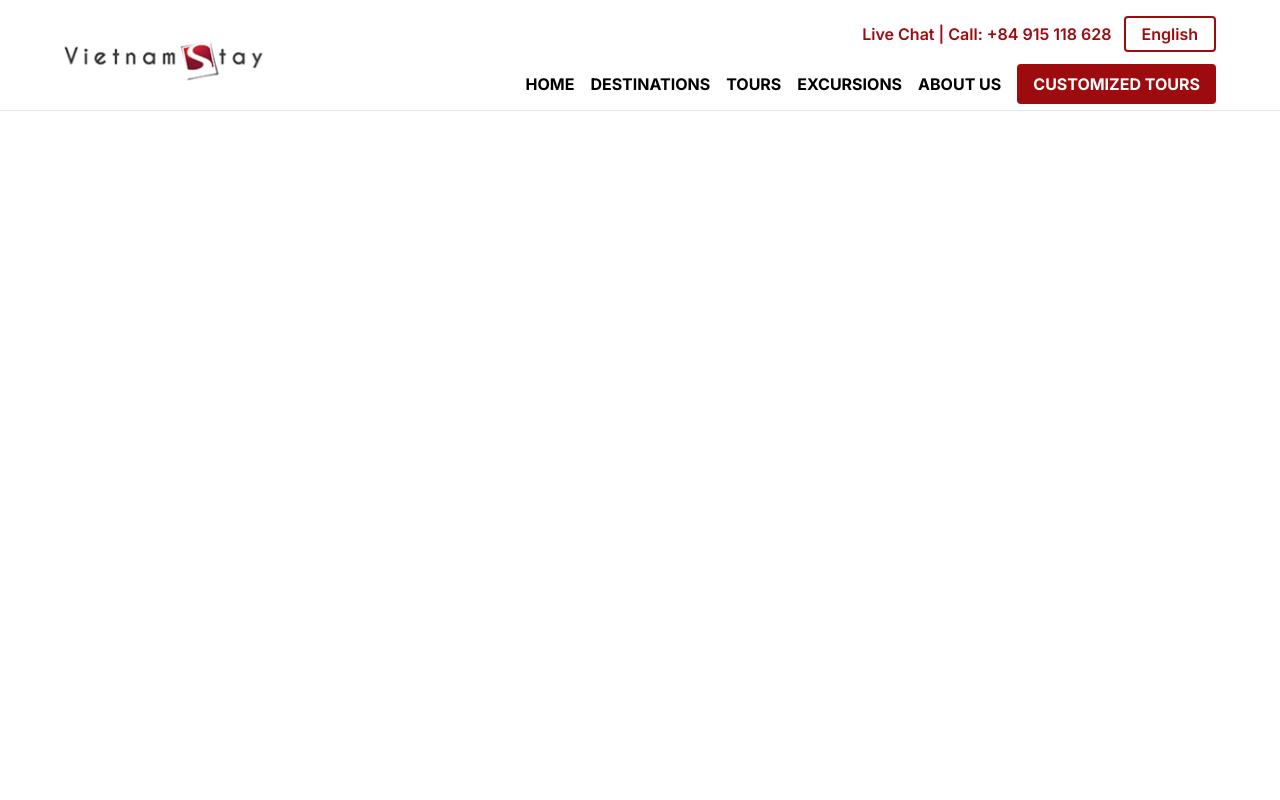
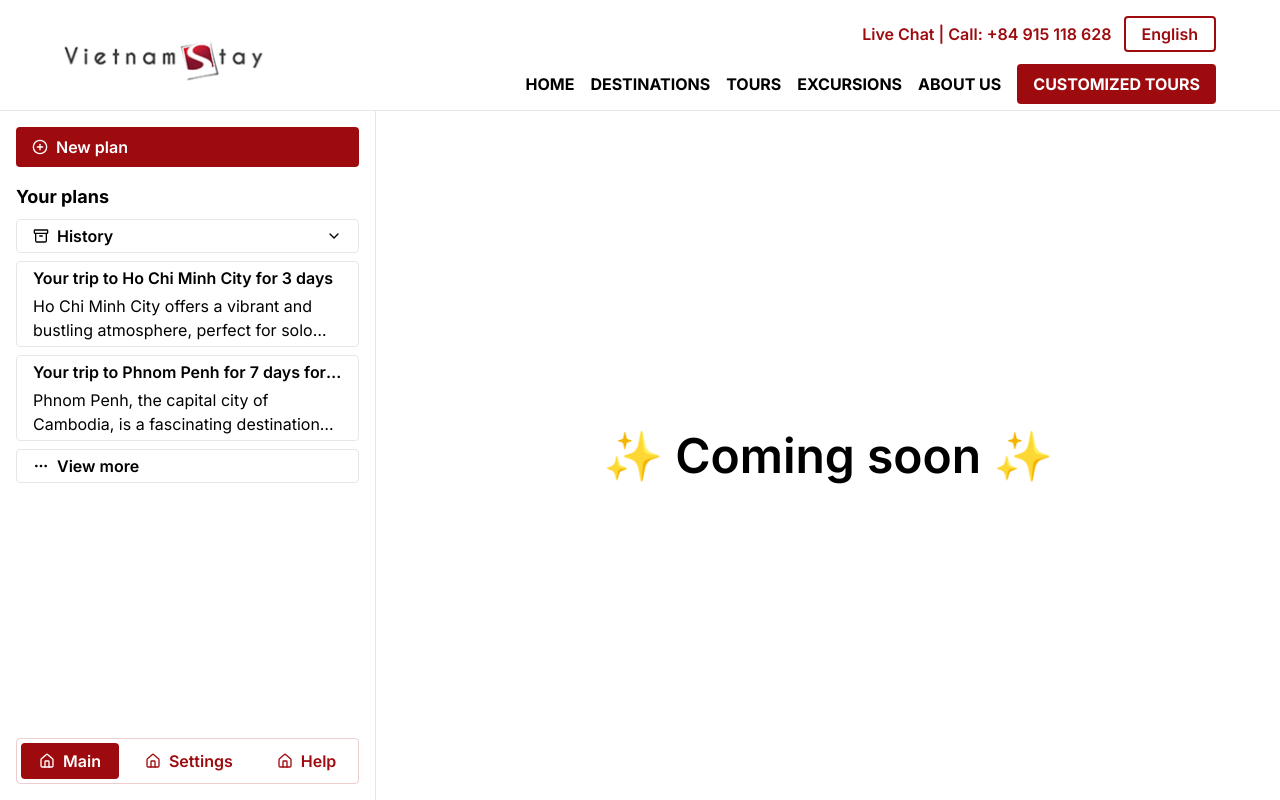
Before and after one commit to vhpx/vnstay-ai-integration-prototype, a Next.js app: page / in a window 1280 px wide. Built offline with nearby package versions, Linux system fonts and the light colour scheme.

Commit message:
feat: add sidebar prototype

```diff
--- a/package.json
+++ b/package.json
@@ -11,7 +11,8 @@
   "dependencies": {
     "next": "14.2.3",
     "react": "^18.3.1",
-    "react-dom": "^18.3.1"
+    "react-dom": "^18.3.1",
+    "lucide-react": "^0.378.0"
   },
   "devDependencies": {
     "@types/node": "^20.12.11",
--- a/src/app/layout.tsx
+++ b/src/app/layout.tsx
@@ -2,6 +2,8 @@ import type { Metadata } from "next";
 import { Inter } from "next/font/google";
 import "./globals.css";
 import Navbar from "./navbar";
+import Sidebar from "./sidebar";
+import NavbarPadding from "./navbar-padding";
 
 const inter = Inter({ subsets: ["latin"] });
 
@@ -17,9 +19,14 @@ export default function RootLayout({
 }>) {
   return (
     <html lang="en">
-      <body className={`min-h-screen w-full h-full ${inter.className}`}>
+      <body className={`flex flex-col min-h-screen ${inter.className}`}>
         <Navbar />
-        <main>{children}</main>
+        <NavbarPadding>
+          <main className="flex flex-1 h-full min-h-full">
+            <Sidebar />
+            {children}
+          </main>
+        </NavbarPadding>
       </body>
     </html>
   );
--- /dev/null
+++ b/src/app/navbar-padding.tsx
@@ -0,0 +1,40 @@
+"use client";
+
+import { usePathname } from "next/navigation";
+import { ReactNode, useEffect, useState } from "react";
+
+interface Props {
+  children: ReactNode;
+}
+
+export default function NavbarPadding({ children }: Props) {
+  const pathname = usePathname();
+
+  const defaultHeight = 111;
+  const [navbarHeight, setNavbarHeight] = useState(defaultHeight);
+
+  useEffect(() => {
+    if (pathname === "/") return;
+
+    const navbar = document.getElementById("navbar");
+    const height = navbar?.clientHeight ?? defaultHeight;
+
+    setNavbarHeight(height);
+  }, [pathname]);
+
+  return (
+    <>
+      <div
+        className={`${pathname === "/login" ? "flex" : ""}`}
+        style={{ height: navbarHeight }}
+      />
+      <div
+        style={{
+          height: `calc(100vh - ${navbarHeight}px)`,
+        }}
+      >
+        {children}
+      </div>
+    </>
+  );
+}
--- a/src/app/navbar.tsx
+++ b/src/app/navbar.tsx
@@ -3,7 +3,10 @@ import Link from "next/link";
 
 export default function Navbar() {
   return (
-    <nav className="flex justify-between p-2 pb-0 md:pb-0 md:p-4 border-b items-center lg:px-8 xl:px-16">
+    <nav
+      id="navbar"
+      className="fixed inset-x-0 top-0 z-50 bg-white flex justify-between p-2 pb-0 md:pb-0 md:p-4 border-b items-center lg:px-8 xl:px-16"
+    >
       <div className="mb-3">
         <Image src="/logo.png" alt="Vietnamstay Logo" width={200} height={50} />
       </div>
@@ -45,7 +48,7 @@ export default function Navbar() {
           >
             About us
           </Link>
-          <button className="text-white uppercase hover:bg-brand/80 transition h-fit px-4 py-2 mb-1.5 rounded bg-brand">
+          <button className="text-white uppercase hover:opacity-80 transition h-fit px-4 py-2 mb-1.5 rounded bg-brand">
             Customized Tours
           </button>
         </div>
--- a/src/app/page.tsx
+++ b/src/app/page.tsx
@@ -1,5 +1,7 @@
-import Image from "next/image";
-
 export default function Home() {
-  return <div></div>;
+  return (
+    <div className="flex items-center text-2xl lg:text-4xl xl:text-5xl font-semibold justify-center h-full w-full">
+      ✨ Coming soon ✨
+    </div>
+  );
 }
--- /dev/null
+++ b/src/app/sidebar.tsx
@@ -0,0 +1,73 @@
+import { Archive, ChevronDown, Ellipsis, Home, PlusCircle } from "lucide-react";
+import React from "react";
+
+export default function Sidebar() {
+  return (
+    <div className="border-r h-full p-4 flex flex-col justify-between gap-2 w-[32rem]">
+      <div className="grid gap-2">
+        <button className="flex items-center gap-2 text-white hover:opacity-80 transition h-fit bg-brand rounded w-full px-4 py-2 font-semibold">
+          <PlusCircle className="h-4 w-4" />
+          New plan
+        </button>
+
+        <div className="font-bold text-lg mt-2">Your plans</div>
+
+        <button className="flex items-center hover:border-brand hover:text-brand font-semibold transition gap-2 justify-between border rounded px-4 py-1">
+          <div className="flex items-center gap-2">
+            <Archive className="h-4 w-4" />
+            <div>History</div>
+          </div>
+          <ChevronDown className="h-4 w-4" />
+        </button>
+
+        <button className="grid gap-1 items-center hover:border-brand hover:text-brand transition justify-between border rounded px-4 py-1">
+          <div className="font-semibold line-clamp-1 text-start">
+            Your trip to Ho Chi Minh City for 3 days
+          </div>
+          <div className="line-clamp-2 text-start">
+            Ho Chi Minh City offers a vibrant and bustling atmosphere, perfect
+            for solo travelers like yourself. Explore the city&apos;s rich
+            history and culture, visit the famous landmarks, and indulge in the
+            delicious local cuisine.
+          </div>
+        </button>
+
+        <button className="grid gap-1 items-center hover:border-brand hover:text-brand transition justify-between border rounded px-4 py-1">
+          <div className="font-semibold line-clamp-1 text-start">
+            Your trip to Phnom Penh for 7 days for a family
+          </div>
+          <div className="line-clamp-2 text-start">
+            Phnom Penh, the capital city of Cambodia, is a fascinating
+            destination for your 7-day family trip. Explore the city&apos;s rich
+            history, visit the famous landmarks, and indulge in the delicious
+            local cuisine.
+          </div>
+        </button>
+
+        <button className="grid gap-1 items-center font-semibold hover:border-brand hover:text-brand transition justify-between border rounded px-4 py-1">
+          <div className="flex items-center gap-2">
+            <Ellipsis className="h-4 w-4" />
+            <div>View more</div>
+          </div>
+        </button>
+      </div>
+
+      <div className="flex items-center justify-center">
+        <div className="p-1 flex border border-brand/20 rounded just gap-2">
+          <button className="flex items-center gap-2 border-2 border-transparent text-white hover:opacity-80 transition h-fit bg-brand rounded px-4 py-1 font-semibold">
+            <Home className="h-4 w-4" />
+            Main
+          </button>
+          <button className="flex items-center gap-2 text-brand transition h-fit border-2 border-transparent hover:border-brand rounded px-4 py-1 font-semibold">
+            <Home className="h-4 w-4" />
+            Settings
+          </button>
+          <button className="flex items-center gap-2 text-brand transition h-fit border-2 border-transparent hover:border-brand rounded px-4 py-1 font-semibold">
+            <Home className="h-4 w-4" />
+            Help
+          </button>
+        </div>
+      </div>
+    </div>
+  );
+}
```
Also changed, not shown: 1 other file (tests, documents, lock files or other folders).
